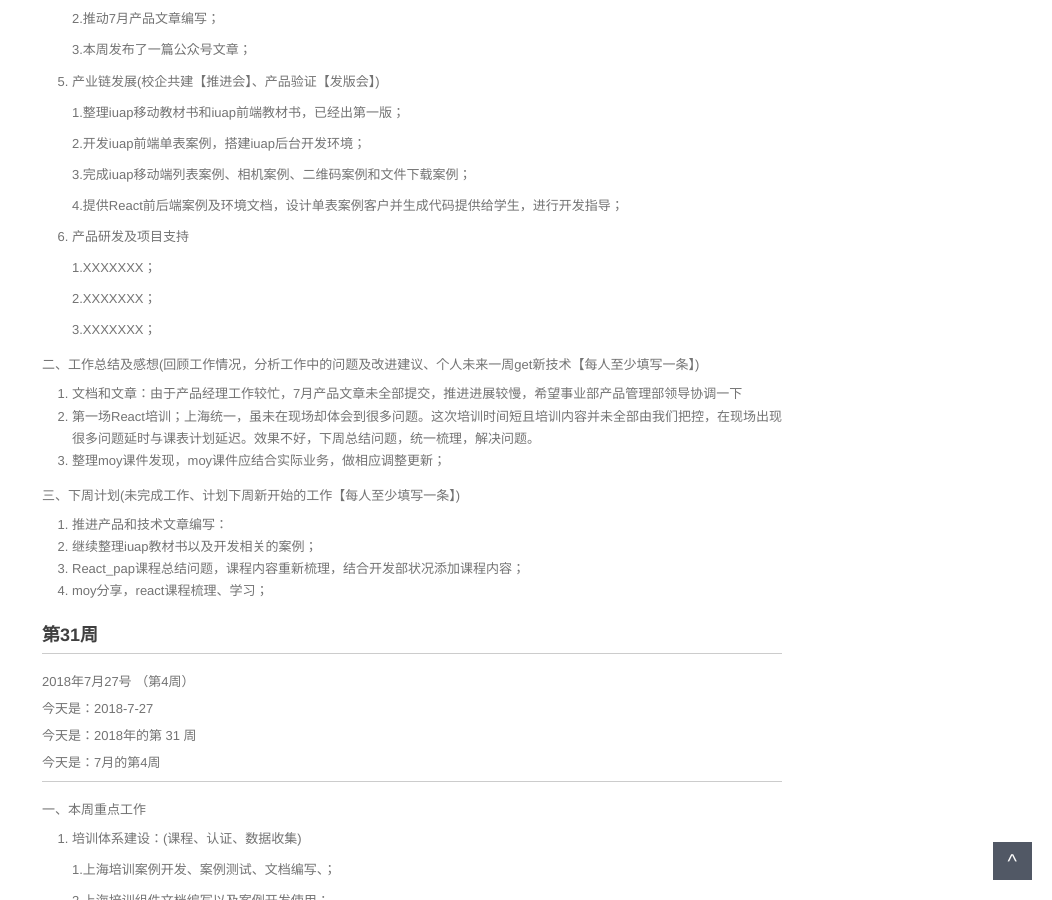
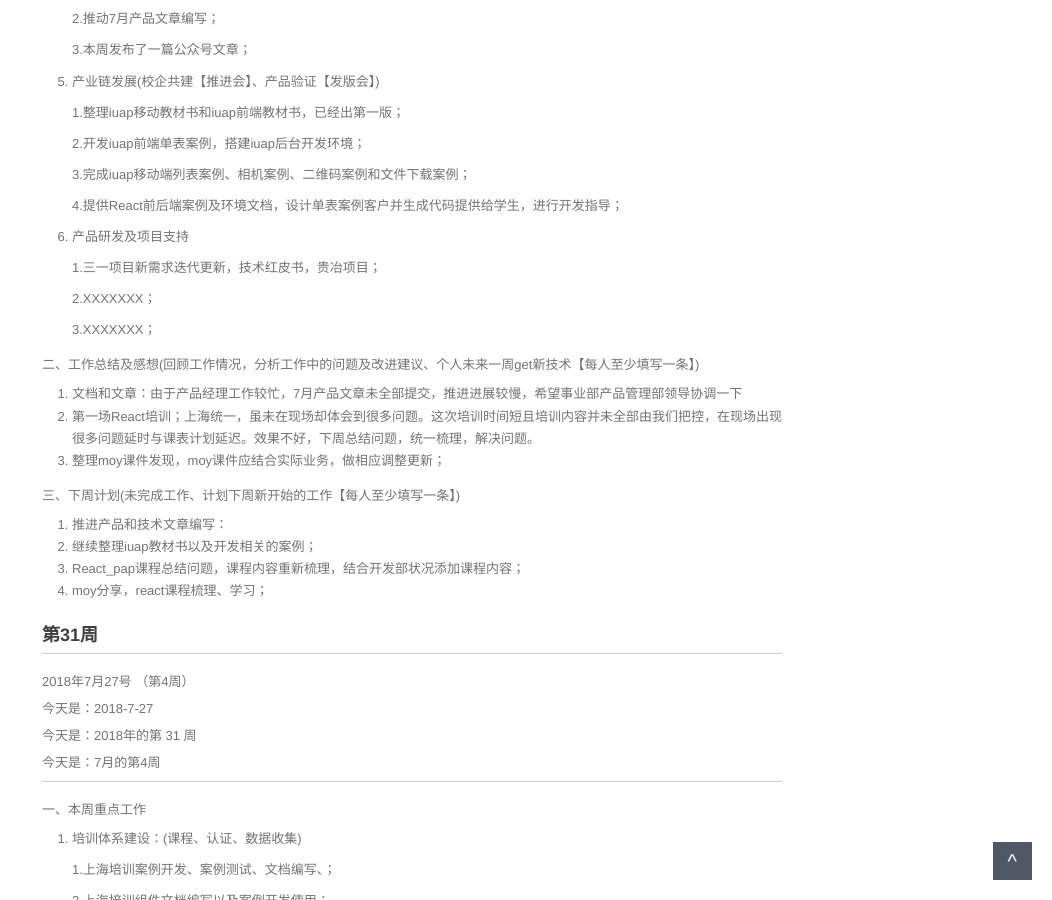
Before and after one commit to walllFlower/blog, a Jekyll site: the page built from _posts/2018-07-17-day_report_cxz.md, in a window 1280 px wide and 900 px high, scrolled down 963 px. Shown: the whole window, without its empty margins (228-1280 px from the left). Built offline with Jekyll 4.4.1, drawn with Linux system fonts in a browser that asks for light colours; comment, search, counter and statistics services are not loaded.

Commit message:
Update 2018-07-17-day_report_cxz.md

```diff
--- a/_posts/2018-07-17-day_report_cxz.md
+++ b/_posts/2018-07-17-day_report_cxz.md
@@ -67,7 +67,7 @@ categories: 技术运营工作周报
 
 6. 产品研发及项目支持
 
-    1.XXXXXXX；
+    1.三一项目新需求迭代更新，技术红皮书，贵冶项目；
 
     2.XXXXXXX；
 
```
